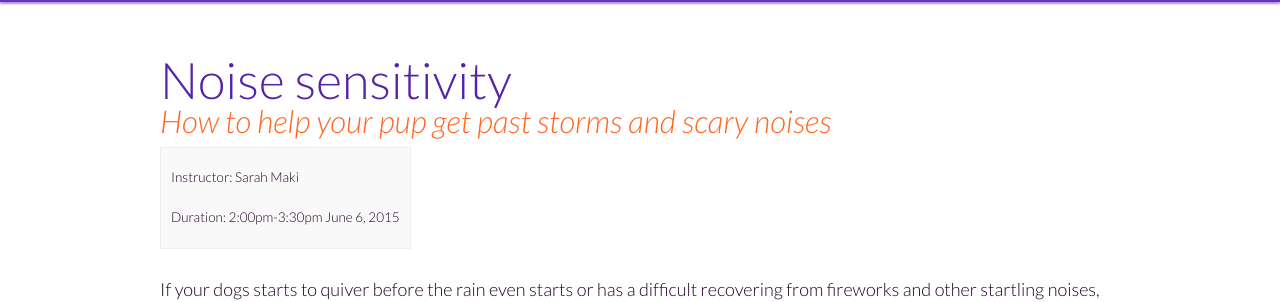
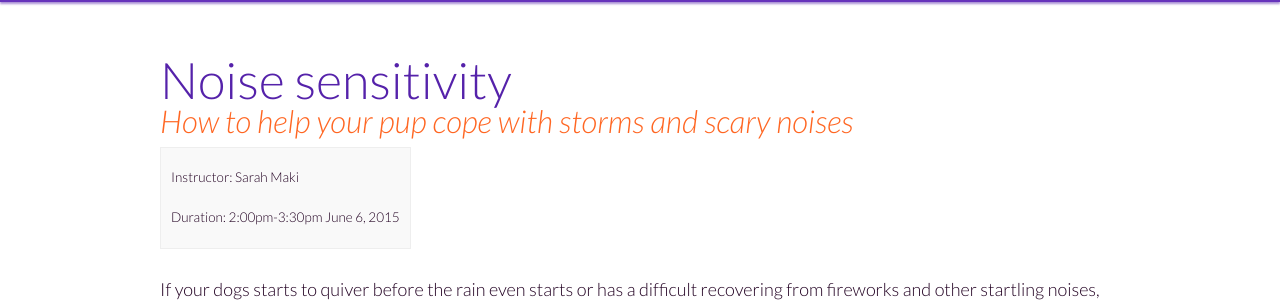
Before and after one commit to fidodogtraining/fidodogtraining.github.io, a Jekyll site: the page built from _classes/seminars/noise-sensitivity.md, in a window 1280 px wide. Shown: the part 177-479 px from the top of the page. Built offline with Jekyll 4.4.1, drawn with Linux system fonts in a browser that asks for light colours; Markdown is read by kramdown in place of the engine named in the settings.

Commit message:
Update noise-sensitivity.md

```diff
--- a/_classes/seminars/noise-sensitivity.md
+++ b/_classes/seminars/noise-sensitivity.md
@@ -1,6 +1,6 @@
 ---
 title: "Noise sensitivity"
-tagline: "How to help your pup get past storms and scary noises"
+tagline: "How to help your pup cope with storms and scary noises"
 trainer: Sarah Maki
 duration: "2:00pm-3:30pm June 6, 2015"
 ---
```
